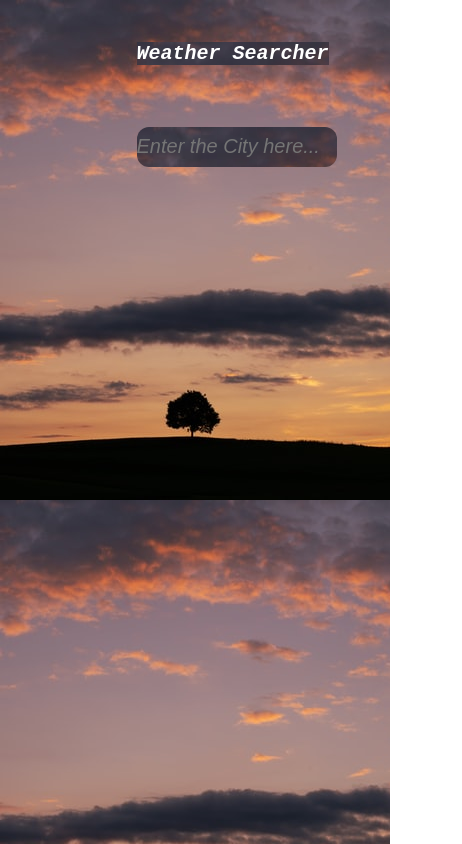
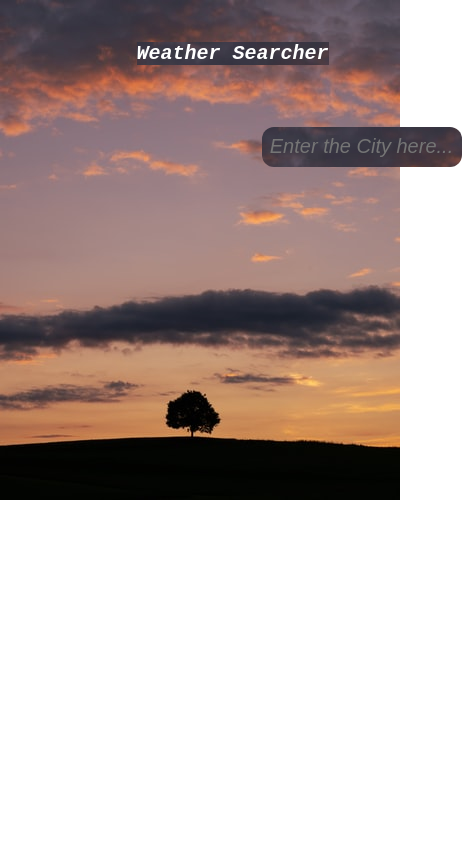
Before and after one commit to V3dantSh4rma/Weather-application, a Vue app: page / in a window 390 px wide. Shown: the whole page, 462 px wide, since content can reach past the window. Built offline with nearby package versions, Linux system fonts and the light colour scheme; the HTML template or start-up script is replaced by a standard one.

Commit message:
Update App.vue

```diff
--- a/src/App.vue
+++ b/src/App.vue
@@ -218,6 +218,11 @@ body{
     padding: 0;
     background-image: url('./assets/mobilebackdrop.jpg');
     cursor: pointer;
+    background-repeat: no-repeat;
+    align-items: center;
+    text-align: center;
+    margin-left: auto;
+    margin-right: auto;
   }
 
   .search-bar{
```
